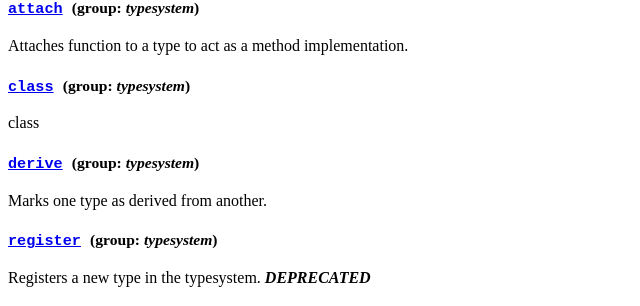
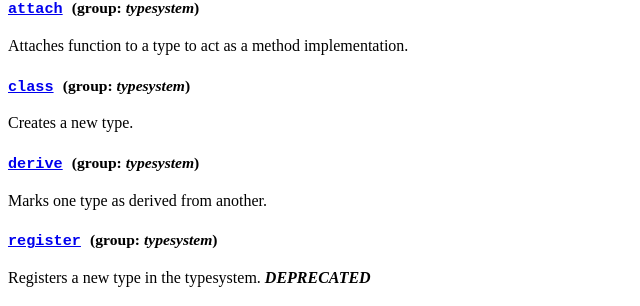
Before and after one commit to marekjm/docs.viuavm.org, a Jekyll site: the page built from isa.html, in a window 1280 px wide and 900 px high, scrolled down 6446 px. Shown: the part 146-452 px from the top of the window, without its empty margins (0-640 px from the left). Built offline with Jekyll 4.4.1, drawn with Linux system fonts in a browser that asks for light colours.

Commit message:
Add description for class

```diff
--- a/_isa/class.html
+++ b/_isa/class.html
@@ -3,7 +3,7 @@ title: class
 layout: default
 isa_group: typesystem
 summary: >
-    class
+    Creates a new type.
 ---
 
 <section class="chapter">
```
